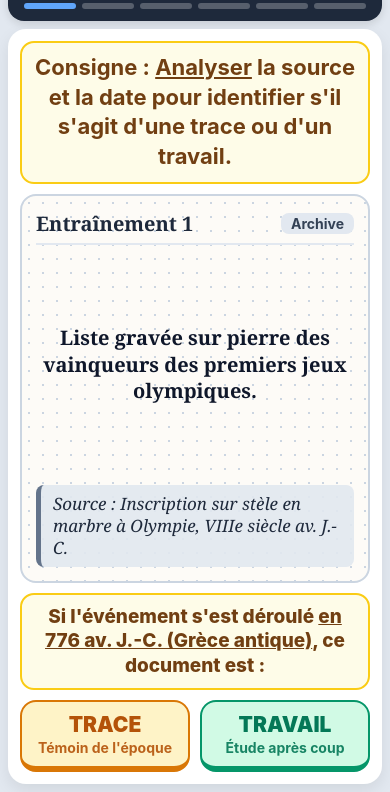
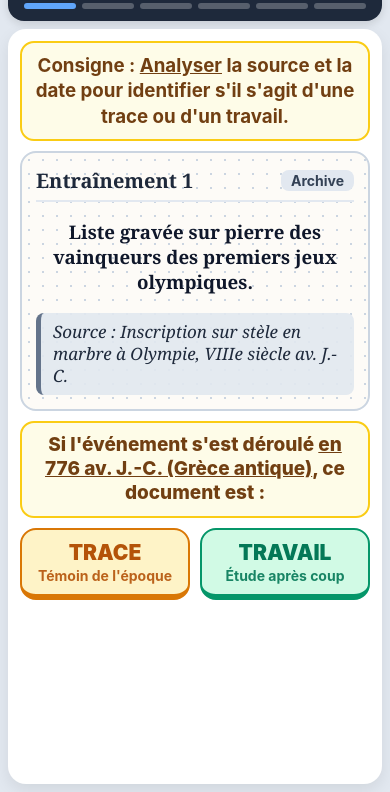
Before and after one commit to profhistoire/chronoquest, a plain HTML site: page identification_trace_travail.htm in a window 390 px wide. Both pictures are taken after a click on the element 195 px from the left and 627 px from the top of the page. Shown: the part 52-844 px from the top of the page. Drawn offline with Linux system fonts and the light colour scheme.

Commit message:
Mise à jour du design

```diff
--- a/identification_trace_travail.htm
+++ b/identification_trace_travail.htm
@@ -460,6 +460,34 @@
       color: #334155;
       width: 100%;
       text-align: center;
+    }
+
+    @media (max-width: 600px) {
+      #game-screen {
+        min-height: 0;
+        overflow-x: hidden;
+        overflow-y: auto;
+      }
+
+      #game-screen .doc-box {
+        flex: 0 0 auto;
+        min-height: 260px;
+        gap: 12px;
+        overflow: visible;
+      }
+
+      .training-instruction {
+        font-size: clamp(17px, 4.8vw, 20px);
+      }
+
+      .doc-content {
+        font-size: clamp(17px, 4.8vw, 20px);
+        overflow-wrap: anywhere;
+      }
+
+      .doc-source {
+        overflow-wrap: anywhere;
+      }
     }
   </style>
 </head>
```
